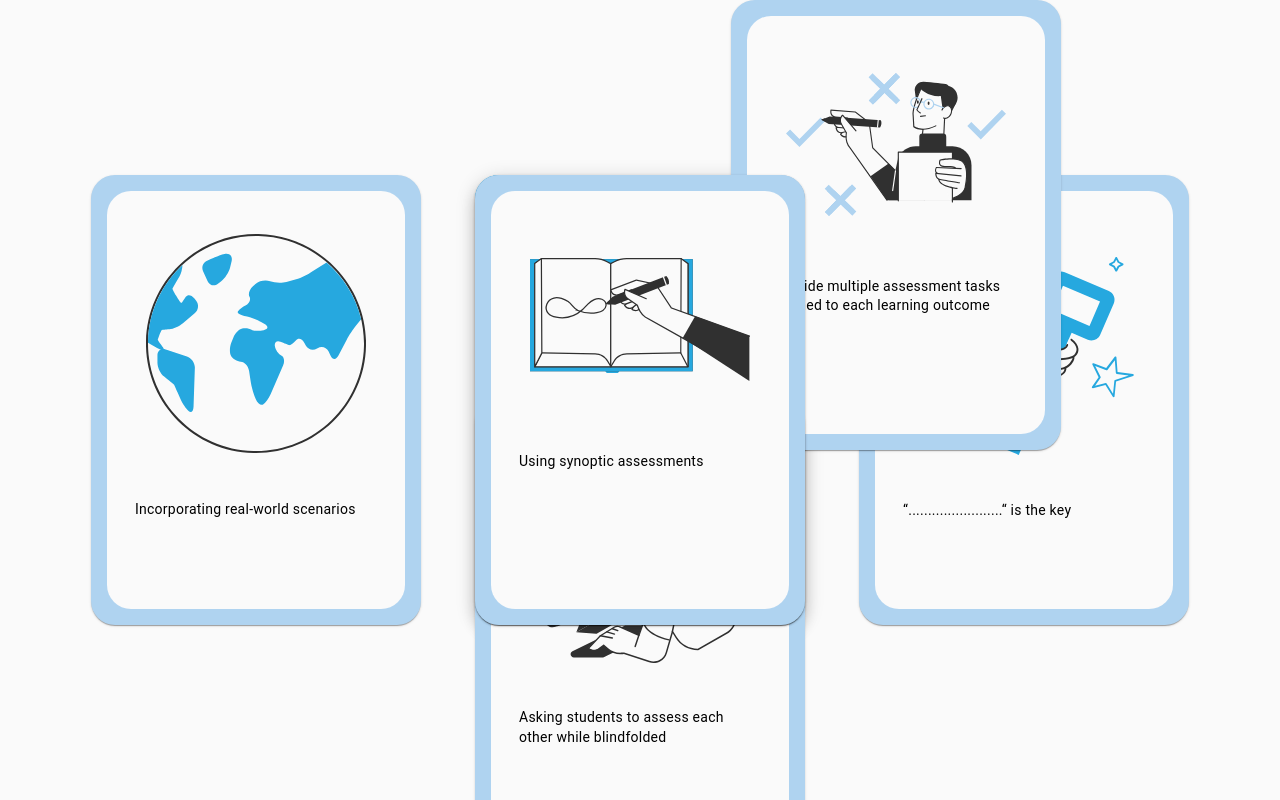
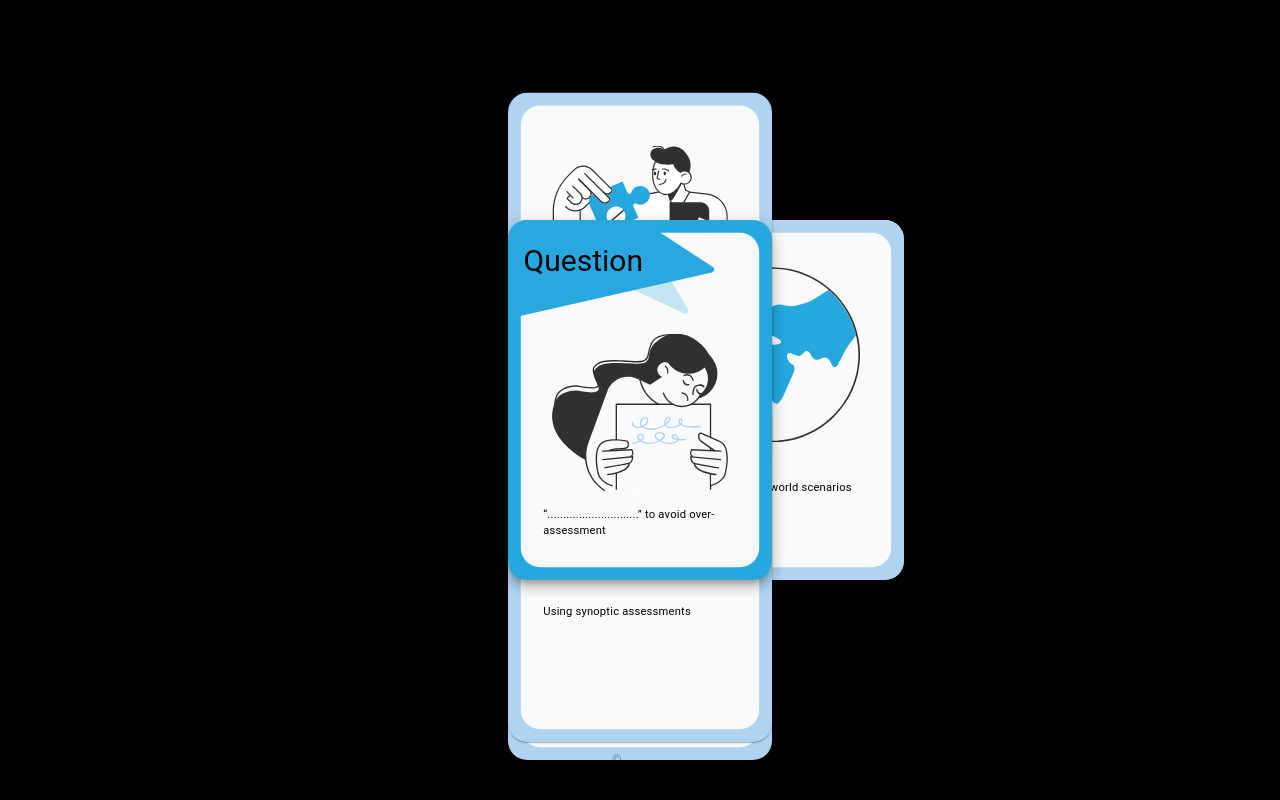
Before and after one commit to bpdavies92/principles-for-assessment, a Vue app: page / in a window 1280 px wide. Built offline with nearby package versions, Linux system fonts and the light colour scheme.

Commit message:
Added transtion to cards, and positioned the picked ansser state

```diff
--- a/src/pages/index.vue
+++ b/src/pages/index.vue
@@ -1,27 +1,28 @@
 <template>
 
-      <v-sheet class="position-relative " height="100vh" width="100vw" color="#fafafa">
-        <FlashCard class="card-question" :dropshadow="10" :question="onlyQuestionCardsSingleRandom.type" :svgUrl="onlyQuestionCardsSingleRandom.svgUrl" :cardColour="onlyQuestionCardsSingleRandom.colour" >
+      <v-sheet class="position-relative card-container" height="100vh" width="100%" color="#fafafa">
+        <FlashCard class="card-question" :class="{'winning-card-question': cardPicked}" :dropshadow="10" :question="onlyQuestionCardsSingleRandom.type" :svgUrl="onlyQuestionCardsSingleRandom.svgUrl" :cardColour="onlyQuestionCardsSingleRandom.colour" >
           <template v-slot:h1Title>Question</template>
           <template v-slot:bodyText>{{onlyQuestionCardsSingleRandom.content}}</template>
         </FlashCard>
-        <FlashCard class="card-question" v-for="(item, index) in onlyAnswerCardsSixCards" :key="index" :question="item.type" :svgUrl="item.svgUrl" :cardColour="item.colour" >
+        <FlashCard v-for="(item, index) in onlyAnswerCardsSixCards" :key="index" :question="item.type" :svgUrl="item.svgUrl" :cardColour="item.colour" @click="cardSelected[index] = true" :class="[cardSelected[index] === true ? 'winning-card-answer' : 'card-question']">
           <template v-slot:h1Title>Question</template>
           <template v-slot:bodyText>{{item.content}}</template>
         </FlashCard>
       </v-sheet>
 
-    <v-sheet height="100%" class="position-relative" >
-
-    </v-sheet>
-
 </template>
 
 <script setup>
+  import { computed, ref } from 'vue';
   import { useCardStore } from '../stores/cardInfo'
   import FlashCard from '@/components/FlashCard.vue'
 
   const store = useCardStore()
+  let cardSelected = ref([false, false, false, false, false, false])
+  const winText = ref('winning-card-answer')
+  const cardPicked = ref(true)
+
 
   const {
     cardInfo,
@@ -30,18 +31,110 @@
     onlyAnswerCardsSixCards
   } = store
 
+
 </script>
 
 <style lang="scss">
 
+
+
+  .card-top {
+    z-index: 200 !important;
+  }
+
+  .card-container {
+    transform: scale(.80);
+    transform-origin: center center;
+  }
+
   .card-question {
+      // position: absolute;
+      // top: 50%;
+      // bottom: 50%;
+      // right: 50%;
+      // left: 50%;
+      // transform: translate(-50%, -50%);
+      // z-index: 100;
 
+    &:nth-of-type(3) {
       position: absolute;
       top: 50%;
       bottom: 50%;
       right: 50%;
-      left: 50%;
-      transform: translate(-50%, -50%);
+      left: -10%;
+      transform: translate(0%, -50%);
+      scale: scale(0.88, 0.88);
+      z-index: 50;
+      transition: all 1s ease-in;
+
+      &:hover {
+        z-index: 200;
+      }
+    }
+
+    &:nth-of-type(6) {
+      position: absolute;
+      top: 2%;
+      bottom: 50%;
+      right: 50%;
+      left: 35%;
+      transform: translate(-50%, 0%);
+      scale: scale(0.88, 0.88);
+      z-index: 50;
+      transition: all 1s ease;
+
+      &:hover {
+        z-index: 200;
+      }
+    }
+
+    &:nth-of-type(5) {
+      position: absolute;
+      top: 50%;
+      bottom: 10%;
+      right: 50%;
+      left: 35%;
+      transform: translate(-50%, 0%);
+      scale: scale(0.88, 0.88);
+      z-index: 50;
+      transition: all 1s ease;
+
+      &:hover {
+        z-index: 200;
+      }
+    }
+
+    &:nth-of-type(4) {
+      position: absolute;
+      top: 5%;
+      bottom: 50%;
+      right: 50%;
+      left: 65%;
+      transform: translate(-50%, 0%);
+      scale: scale(0.88, 0.88);
+      z-index: 50;
+      transition: all 1s ease;
+
+      &:hover {
+        z-index: 200;
+      }
+    }
+
+    &:nth-of-type(7) {
+      position: absolute;
+      top: 50%;
+      bottom: 0%;
+      right: 50%;
+      left: 65%;
+      transform: translate(-50%, -5%);
+      scale: scale(0.88, 0.88);
+      z-index: 50;
+      transition: all 1s ease;
+
+      &:hover {
+        z-index: 200;
+      }
+    }
 
     &:nth-of-type(2) {
       position: absolute;
@@ -50,34 +143,39 @@
       right: -10%;
       left: 50%;
       transform: translate(0%, -50%);
+      z-index: 50;
+      transition: all 1s ease;
+
+      &:hover {
+        z-index: 200;
+      }
+    }
+  }
+
+.winning-card {
+    &-answer {
+      position: absolute;
+      top: 50%;
+      bottom: 50%;
+      right: 40%;
+      left: 50%;
+      transform: translate(0%, -50%);
+      scale: scale(0.88, 0.88);
+      z-index: 200;
+      transition: all 1s ease;
     }
 
-    &:nth-of-type(3) {
+    &-question {
       position: absolute;
       top: 50%;
       bottom: 50%;
       right: 50%;
-      left: -10%;
-      transform: translate(0%, -50%);
+      left: 40%;
+      transform: translate(-50%, -50%);
+      scale: scale(0.88, 0.88);
+      z-index: 200;
+      transition: all 1s ease;
     }
-
-    &:nth-of-type(4) {
-      position: absolute;
-      top: 0%;
-      bottom: 50%;
-      right: 10%;
-      left: 50%;
-      transform: translate(0%, 0%);
-    }
-
-    &:nth-of-type(5) {
-      position: absolute;
-      top: 50%;
-      bottom: 10%;
-      right: 50%;
-      left: 50%;
-      transform: translate(-50%, 0%);
-    }
-  }
+}
 
 </style>
```
